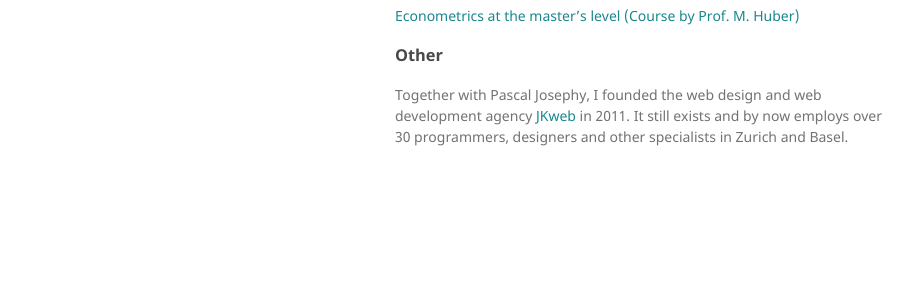
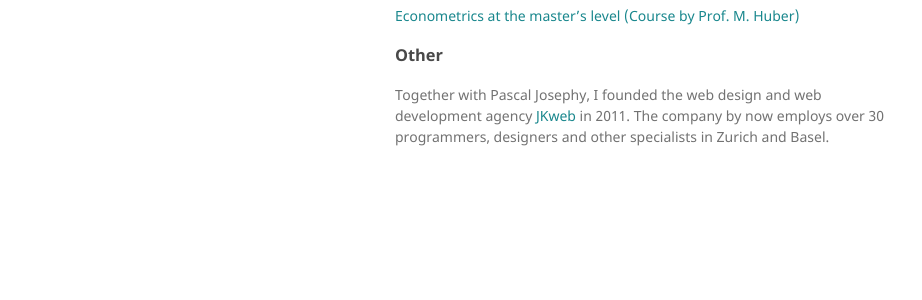
Before and after one commit to jklaeui/jklaeui.github.io, a Jekyll site: the page built from index.md, in a window 1280 px wide. Shown: the part 553-853 px from the top of the page, without its empty margins (175-1097 px from the left). Built offline with Jekyll 4.4.1, drawn with Linux system fonts in a browser that asks for light colours; our own code applies the rules of GitHub Pages for plain Markdown files; the repository's description, which GitHub fills in, is left out.

Commit message:
Update index.md

```diff
--- a/index.md
+++ b/index.md
@@ -18,4 +18,4 @@ The article discusses two reports I did together with M. Brülhart, R. Lalive, T
 
 ### Other
 
-Together with Pascal Josephy, I founded the web design and web development agency [JKweb](https://jkweb.ch/) in 2011. It still exists and by now employs over 30 programmers, designers and other specialists in Zurich and Basel.
+Together with Pascal Josephy, I founded the web design and web development agency [JKweb](https://jkweb.ch/) in 2011. The company by now employs over 30 programmers, designers and other specialists in Zurich and Basel.
```
